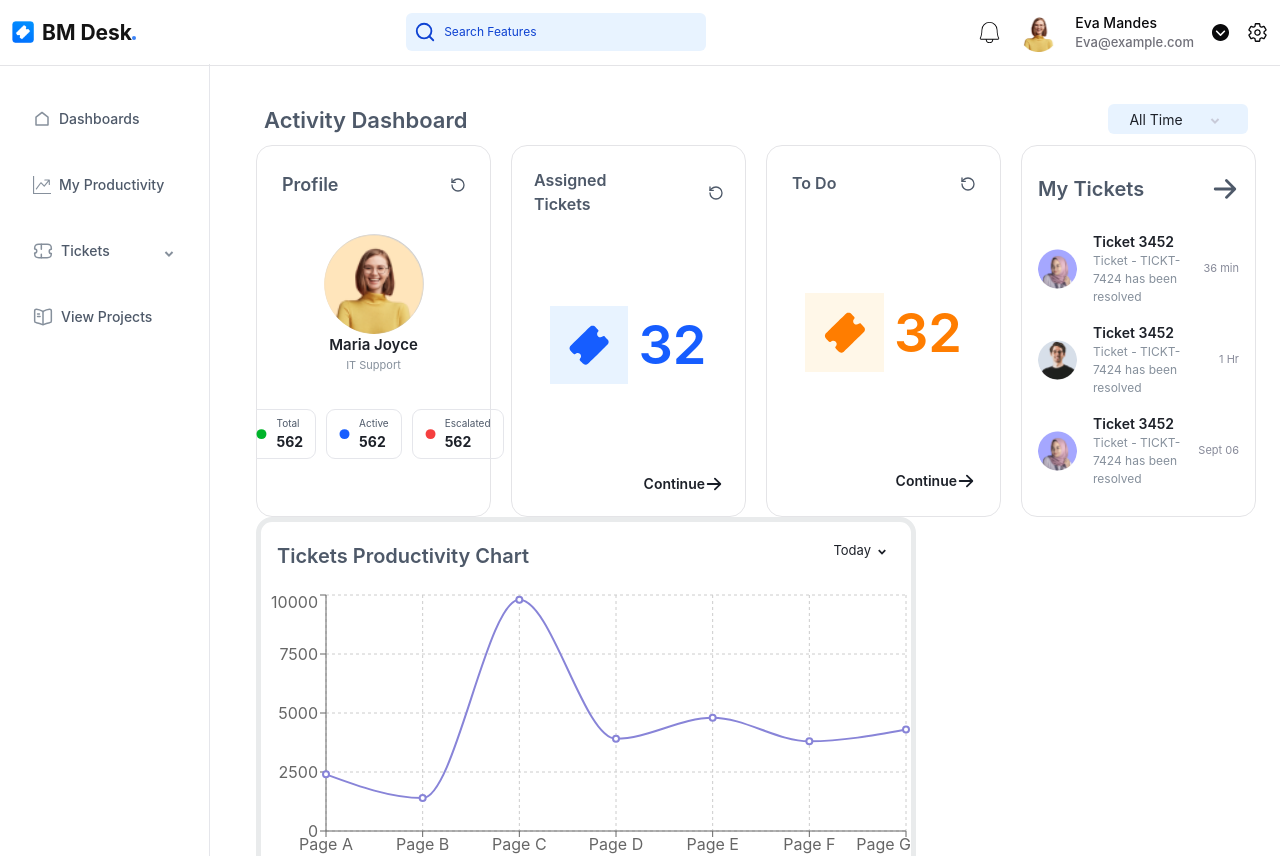
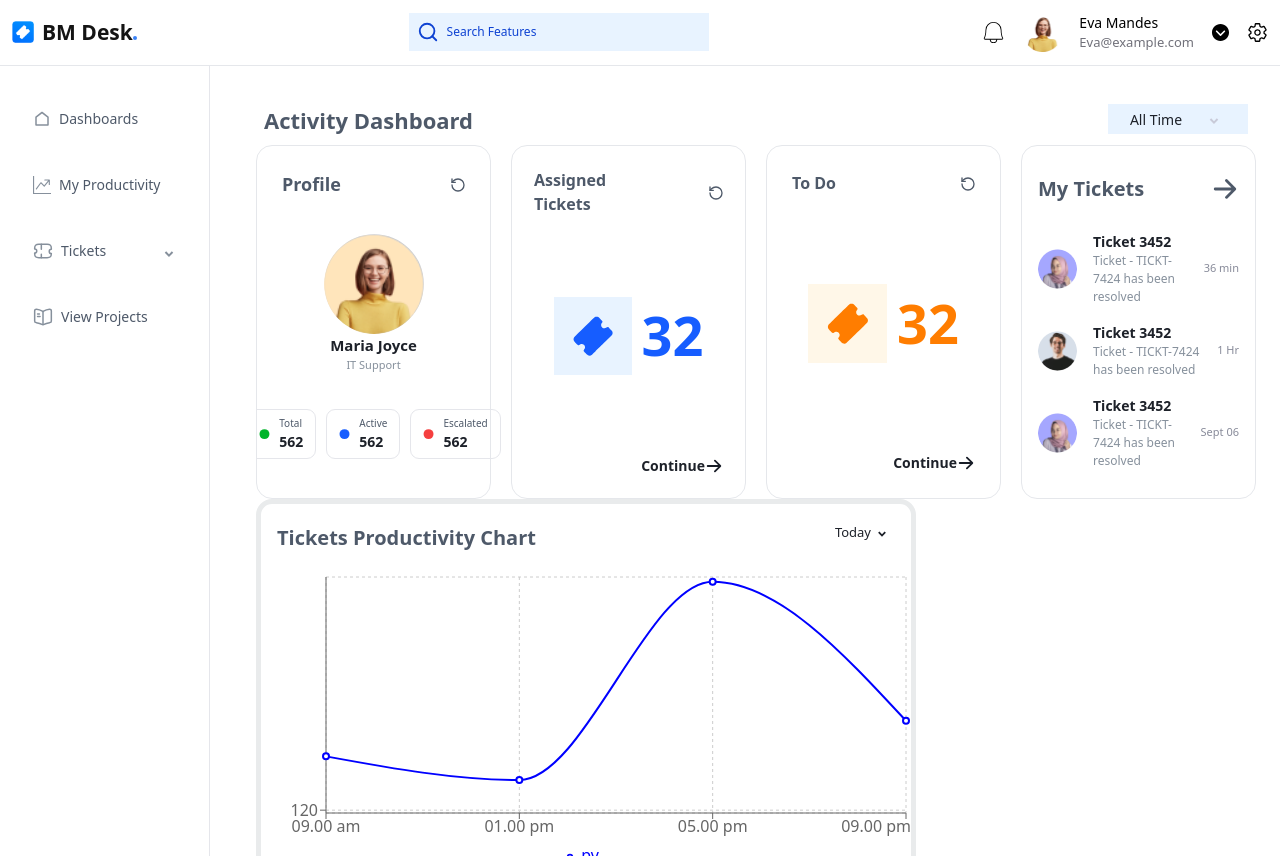
Before and after one commit to Mojithmj/BM-DESK-PROJECT, a React (Vite) app in the folder bm-desk/: page / in a window 1280 px wide. Built offline with nearby package versions, Linux system fonts and the light colour scheme.

Commit message:
fixed color bug

```diff
--- a/bm-desk/src/App.jsx
+++ b/bm-desk/src/App.jsx
@@ -1,6 +1,3 @@
-import { useState } from 'react'
-import reactLogo from './assets/react.svg'
-import viteLogo from '/vite.svg'
 import { BrowserRouter, Routes, Route } from 'react-router-dom';
 import './App.css'
 import Layout from './components/Layout'
--- a/bm-desk/src/components/Dashboard.jsx
+++ b/bm-desk/src/components/Dashboard.jsx
@@ -5,8 +5,16 @@ import Avatariamge from "../assets/Avatar Image.png";
 import { HiArrowRight } from "react-icons/hi";
 import Ticketimageone from "../assets/Avatarimageone.png";
 import Ticketimagetwo from "../assets/Avatarimagetwo.png";
-import {LineChart,Line,XAxis,YAxis,CartesianGrid,Tooltip,Legend,ResponsiveContainer} from 'recharts';
-
+import {
+  LineChart,
+  Line,
+  XAxis,
+  YAxis,
+  CartesianGrid,
+  Tooltip,
+  Legend,
+  ResponsiveContainer,
+} from "recharts";
 
 function Dashboard() {
   const [DropdownOpen, setDropdownOpen] = useState(false);
@@ -17,25 +25,25 @@ function Dashboard() {
 
   // graph
   const data = [
-    { name: 'Page A', uv: 4000, pv: 2400, amt: 2400 },
-    { name: 'Page B', uv: 3000, pv: 1398, amt: 2210 },
-    { name: 'Page C', uv: 2000, pv: 9800, amt: 2290 },
-    { name: 'Page D', uv: 2780, pv: 3908, amt: 2000 },
-    { name: 'Page E', uv: 1890, pv: 4800, amt: 2181 },
-    { name: 'Page F', uv: 2390, pv: 3800, amt: 2500 },
-    { name: 'Page G', uv: 3490, pv: 4300, amt: 2100 },
+    { name: "09.00 am", uv: 1000, pv: 2400, amt: 2400 },
+    { name: "01.00 pm", uv: 3000, pv: 1398, amt: 2210 },
+    { name: "05.00 pm", uv: 2000, pv: 9800, amt: 2290 },
+    { name: "09.00 pm", uv: 2780, pv: 3908, amt: 2000 },
   ];
 
   return (
     <div>
+
       {/* Activity dashboard */}
-      <div className="flex flex-row justify-between p-2 w-full">
+      <div className="flex flex-row justify-between p-2 w-full ">
         <div className="font-semibold 2xl:text-[32px] lg:text-[22px] md:text-[18px] text-[16px] normal font-inter text-[#4E5969]">
           Activity Dashboard
         </div>
 
-
-          <div className="relative flex flex-row justify-center items-center gap-5 2xl:w-[153px] 2xl:h-[50px] lg:w-[140px] lg:h-[30px] md:w-[110px] md:h-[20px] py-[10px] px-[21px] rounded-md bg-[#E8F3FF] cursor-pointer" onClick={triggerDropdown}>
+        <div
+          className="relative flex flex-row justify-center items-center gap-5 2xl:w-[153px] 2xl:h-[50px] lg:w-[140px] lg:h-[30px] md:w-[110px] md:h-[20px] py-[10px] px-[21px] rounded-md bg-[#E8F3FF] cursor-pointer"
+          onClick={triggerDropdown}
+        >
           <div className="font-inter font-normal 2xl:text-lg lg:text-[14px] md:text-[8px] text-[#1D2129]">
             All Time
           </div>
@@ -59,7 +67,6 @@ function Dashboard() {
             </div>
           )}
         </div>
-
       </div>
 
       <div className="flex flex-col gap-3 w-full">
@@ -364,8 +371,6 @@ function Dashboard() {
                         Sept 06
                       </p>
                     </div>
-
-
                   </div>
                 </div>
               </div>
@@ -382,8 +387,12 @@ function Dashboard() {
             Tickets Productivity Chart
           </div>
           <div className="flex">
-          <div className="text-[13px] font-normal font-poppins text-[#1D2129]">Today</div>
-          <div className="h-[24px] w-[24px] text-[22px] text-[#1D2129]"><RiArrowDropDownLine /></div>
+            <div className="text-[13px] font-normal font-poppins text-[#1D2129]">
+              Today
+            </div>
+            <div className="h-[24px] w-[24px] text-[22px] text-[#1D2129]">
+              <RiArrowDropDownLine />
+            </div>
           </div>
         </div>
 
@@ -394,18 +403,21 @@ function Dashboard() {
   <LineChart data={data}>
     <CartesianGrid strokeDasharray="3 3" />
     <XAxis dataKey="name" />
-          <YAxis />
+    {/* Adjust the Y-axis with the desired ticks */}
+    <YAxis ticks={[0, 30, 60, 90, 120]} />
     <Tooltip />
     <Legend />
-          <Line type="monotone" dataKey="pv" stroke="#8884d8" strokeWidth={2} />
+    <Line
+      type="monotone"
+      dataKey="pv"
+      stroke="#0000ff" // Set line color to blue
+      strokeWidth={2}
+    />
   </LineChart>
-      </ResponsiveContainer>
+</ResponsiveContainer>;
           </div>
         </div>
-
       </div>
-
-
 
     </div>
   );
--- a/bm-desk/src/components/Login.jsx
+++ b/bm-desk/src/components/Login.jsx
@@ -39,7 +39,7 @@ function Login() {
   };
 
   return (
-    <div className="relative flex h-screen">
+    <div className="relative flex h-screen ">
       <div className="relative hidden md:block">
         <div className="overflow-hidden w-[50vw] h-screen">
           <img src={group1} alt="Group" className="w-full h-full object-cover" />
--- a/bm-desk/src/components/Navbar.jsx
+++ b/bm-desk/src/components/Navbar.jsx
@@ -8,7 +8,7 @@ import { IoSettingsOutline } from "react-icons/io5";
 
 function Navbar() {
   return (
-    <div className="w-full">
+    <div className="w-full bg-[white]">
       <div className="flex flex-row items-center justify-between p-3 border-b w-full">
         {/* Left Section: Logo */}
         <div className="flex items-center gap-2">
--- a/bm-desk/src/components/Sidebar.jsx
+++ b/bm-desk/src/components/Sidebar.jsx
@@ -12,7 +12,7 @@ function Sidebar() {
   return (
     <div>
       {/* Sidebar */}
-      <div className="flex flex-col h-screen border-r-[1px] border-[#E5E6EB] 2xl:w-[281px] lg:w-[210px] md:w-[180px] w-[160px] px-4 py-8 gap-5">
+      <div className="flex flex-col h-screen border-r-[1px] bg-[white] border-[#E5E6EB] 2xl:w-[281px] lg:w-[210px] md:w-[180px] w-[160px] px-4 py-8 gap-5">
         {/* Dashboard */}
         <div className="group">
           <div className="flex flex-row items-center px-4 py-3 gap-2 rounded-[4px] cursor-pointer border border-white group-hover:border-[#BEDAFF] group-hover:bg-[#E8F3FF]">
--- a/bm-desk/src/index.css
+++ b/bm-desk/src/index.css
@@ -3,117 +3,3 @@
 @tailwind utilities;
 
 /* ... */
-
-:root {
-  font-family: Inter, system-ui, Avenir, Helvetica, Arial, sans-serif;
-  line-height: 1.5;
-  font-weight: 400;
-
-  color-scheme: light dark;
-  color: rgba(255, 255, 255, 0.87);
-  background-color: #242424;
-
-  font-synthesis: none;
-  text-rendering: optimizeLegibility;
-  -webkit-font-smoothing: antialiased;
-  -moz-osx-font-smoothing: grayscale;
-}
-
-
-
-button {
-  border-radius: 8px;
-  border: 1px solid transparent;
-  padding: 0.6em 1.2em;
-  font-size: 1em;
-  font-weight: 500;
-  font-family: inherit;
-  background-color: #1a1a1a;
-  cursor: pointer;
-  transition: border-color 0.25s;
-}
-button:hover {
-  border-color: #646cff;
-}
-button:focus,
-button:focus-visible {
-  outline: 4px auto -webkit-focus-ring-color;
-}
-
-@media (prefers-color-scheme: light) {
-  :root {
-    color: #213547;
-    background-color: #ffffff;
-  }
-  a:hover {
-    color: #747bff;
-  }
-  button {
-    background-color: #f9f9f9;
-  }
-}
-
-@layer base {
-  :root {
-    --background: 0 0% 100%;
-    --foreground: 240 10% 3.9%;
-    --card: 0 0% 100%;
-    --card-foreground: 240 10% 3.9%;
-    --popover: 0 0% 100%;
-    --popover-foreground: 240 10% 3.9%;
-    --primary: 240 5.9% 10%;
-    --primary-foreground: 0 0% 98%;
-    --secondary: 240 4.8% 95.9%;
-    --secondary-foreground: 240 5.9% 10%;
-    --muted: 240 4.8% 95.9%;
-    --muted-foreground: 240 3.8% 46.1%;
-    --accent: 240 4.8% 95.9%;
-    --accent-foreground: 240 5.9% 10%;
-    --destructive: 0 84.2% 60.2%;
-    --destructive-foreground: 0 0% 98%;
-    --border: 240 5.9% 90%;
-    --input: 240 5.9% 90%;
-    --ring: 240 10% 3.9%;
-    --chart-1: 12 76% 61%;
-    --chart-2: 173 58% 39%;
-    --chart-3: 197 37% 24%;
-    --chart-4: 43 74% 66%;
-    --chart-5: 27 87% 67%;
-    --radius: 0.5rem;
-  }
-  .dark {
-    --background: 240 10% 3.9%;
-    --foreground: 0 0% 98%;
-    --card: 240 10% 3.9%;
-    --card-foreground: 0 0% 98%;
-    --popover: 240 10% 3.9%;
-    --popover-foreground: 0 0% 98%;
-    --primary: 0 0% 98%;
-    --primary-foreground: 240 5.9% 10%;
-    --secondary: 240 3.7% 15.9%;
-    --secondary-foreground: 0 0% 98%;
-    --muted: 240 3.7% 15.9%;
-    --muted-foreground: 240 5% 64.9%;
-    --accent: 240 3.7% 15.9%;
-    --accent-foreground: 0 0% 98%;
-    --destructive: 0 62.8% 30.6%;
-    --destructive-foreground: 0 0% 98%;
-    --border: 240 3.7% 15.9%;
-    --input: 240 3.7% 15.9%;
-    --ring: 240 4.9% 83.9%;
-    --chart-1: 220 70% 50%;
-    --chart-2: 160 60% 45%;
-    --chart-3: 30 80% 55%;
-    --chart-4: 280 65% 60%;
-    --chart-5: 340 75% 55%;
-  }
-}
-
-@layer base {
-  * {
-    @apply border-border;
-  }
-  body {
-    @apply bg-background text-foreground;
-  }
-}
```
Lines whose indentation alone changed are shown as unchanged.
